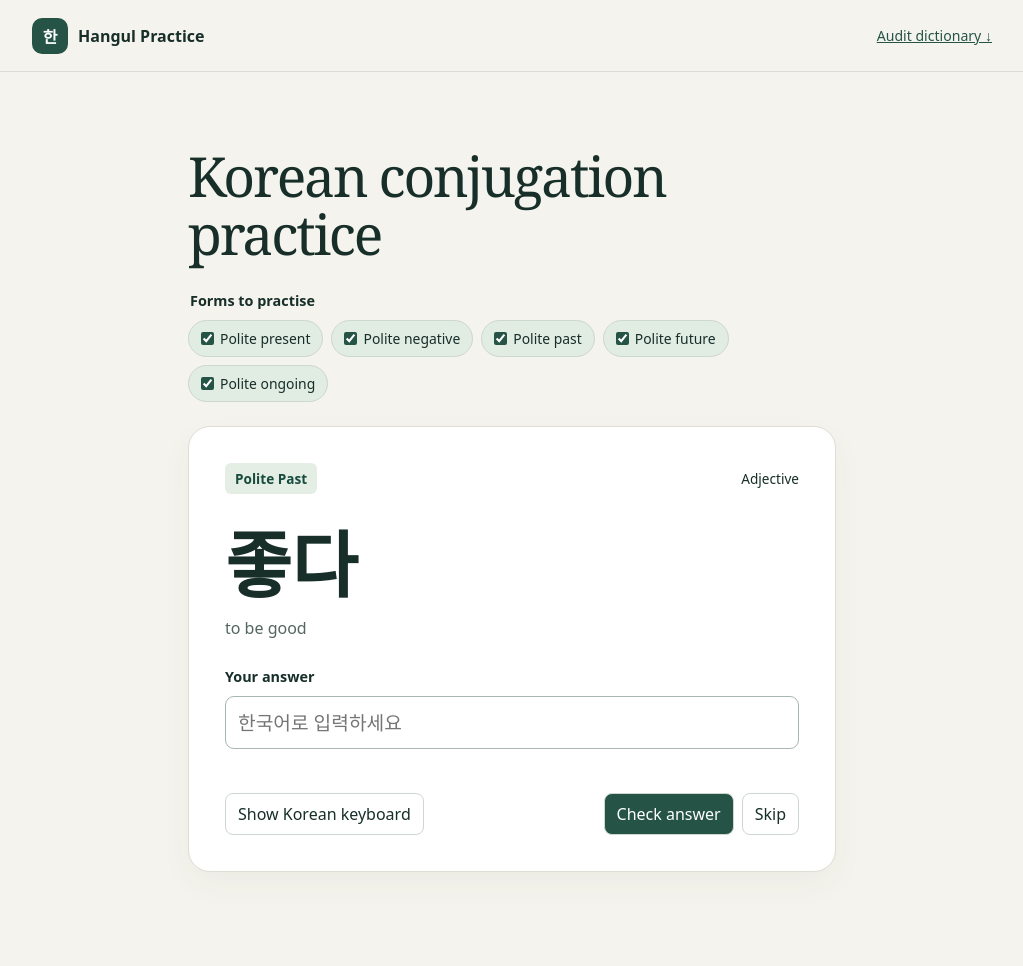
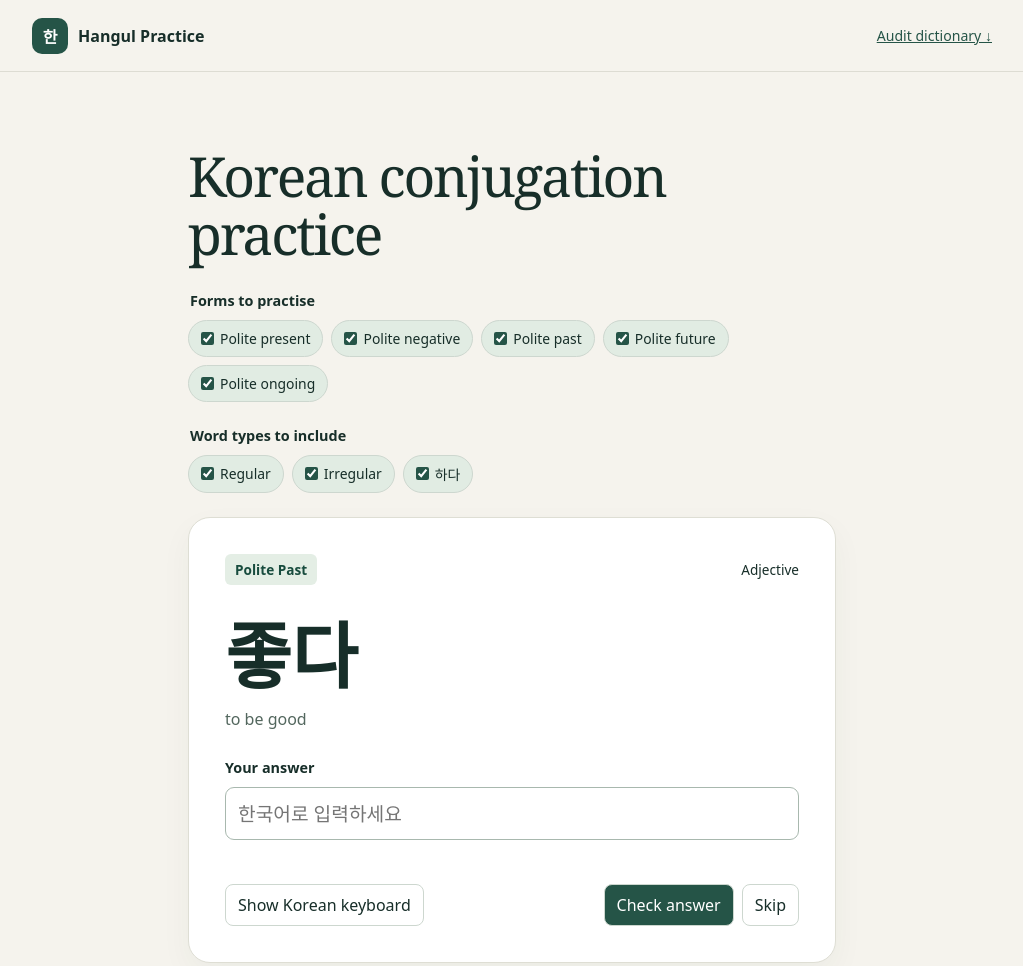
Before and after one commit to phillip-le/korean-conjugation-practise-tool, a plain HTML site: page dist/index.html in a window 1280 px wide. Shown: the whole page, without its empty margins (128-1151 px from the left). Drawn offline with Linux system fonts and the light colour scheme.

Commit message:
Add word-type filters to conjugation practice

```diff
--- a/audit.mjs
+++ b/audit.mjs
@@ -4,7 +4,8 @@ const dictionary = await readFile(new URL('./dist/dictionary.json', import.meta.
 const prompt = `Audit the following static Korean conjugation dictionary for a learner-facing app.
 Use each entry's English gloss to resolve homographs. Review each answer for meaning,
 informal polite register, naturalness, spelling, spacing, irregular conjugation, and
-the definition of its form. Check whether any common equivalent answer is missing.
+the definition of its form. Verify the category as well. Classify 하다 compounds
+separately and treat predictable vowel contractions and ㅡ elision as regular. Check whether any common equivalent answer is missing.
 Verify each null against the app's ongoing-form convention.
 
 Report each issue with the dictionary word, form, existing value, proposed replacement
--- a/dist/app.js
+++ b/dist/app.js
@@ -61,13 +61,15 @@ function drawKeyboard() {
 }
 
 function setup({forms, entries}) {
-  const host = get('forms');
   const pairs = entries.flatMap(entry => Object.keys(forms).filter(form => entry[form]?.length).map(form => ({entry, form})));
-  const selected = new Set(Object.keys(forms));
+  const categories = { regular: 'Regular', irregular: 'Irregular', hada: '하다' };
+  const selectedForms = new Set(Object.keys(forms));
+  const selectedCategories = new Set(Object.keys(categories));
+  const matches = ({entry, form}) => selectedForms.has(form) && selectedCategories.has(entry.category);
   let deck = [];
   function newQuestion(focus = false) {
     if (!deck.length) {
-      deck = pairs.filter(pair => selected.has(pair.form));
+      deck = pairs.filter(matches);
       for (let index = deck.length - 1; index > 0; index--) {
         const other = Math.floor(Math.random() * (index + 1));
         [deck[index], deck[other]] = [deck[other], deck[index]];
@@ -75,6 +77,9 @@ function setup({forms, entries}) {
       if (deck.length > 1 && deck.at(-1) === current) [deck[0], deck[deck.length - 1]] = [deck.at(-1), deck[0]];
     }
     current = deck.pop();
+    get('question').hidden = !current;
+    get('empty').hidden = Boolean(current);
+    if (!current) return;
     const {entry, form} = current;
     get('word').textContent = entry.word;
     get('kind').textContent = entry.kind;
@@ -91,21 +96,26 @@ function setup({forms, entries}) {
     next.classList.remove('ready');
     if (focus) answer.focus();
   }
-  for (const [form, {label}] of Object.entries(forms)) {
+  function addFilters(host, options, selected) {
+    for (const [value, label] of Object.entries(options)) {
       const wrapper = document.createElement('label');
       const input = document.createElement('input');
       input.type = 'checkbox';
       input.checked = true;
       input.addEventListener('change', () => {
-      if (input.checked) selected.add(form);
-      else selected.delete(form);
+        if (input.checked) selected.add(value);
+        else selected.delete(value);
         for (const item of host.querySelectorAll('input')) item.disabled = item.checked && selected.size === 1;
         deck = [];
-      if (!selected.has(current.form)) newQuestion();
+        if (!current || !matches(current)) newQuestion();
       });
+      if (value === 'hada') wrapper.lang = 'ko';
       wrapper.append(input, label);
       host.append(wrapper);
     }
+  }
+  addFilters(get('forms'), Object.fromEntries(Object.entries(forms).map(([form, {label}]) => [form, label])), selectedForms);
+  addFilters(get('categories'), categories, selectedCategories);
   get('practice').addEventListener('submit', event => {
     event.preventDefault();
     if (graded || !normalize(answer.value)) return;
--- a/dist/dictionary.json
+++ b/dist/dictionary.json
@@ -7,25 +7,25 @@
     "ongoing": {"label":"Polite ongoing","definition":"Informal polite -고 있어요 for actions. Null for entries where this exercise does not teach an ongoing form."}
   },
   "entries": [
-    {"word":"가다","kind":"verb","meaning":"to go","present":["가요"],"negative":["안 가요","가지 않아요"],"past":["갔어요"],"future":["갈 거예요"],"ongoing":["가고 있어요"]},
-    {"word":"먹다","kind":"verb","meaning":"to eat","present":["먹어요"],"negative":["안 먹어요","먹지 않아요"],"past":["먹었어요"],"future":["먹을 거예요"],"ongoing":["먹고 있어요"]},
-    {"word":"듣다","kind":"verb","meaning":"to listen","present":["들어요"],"negative":["안 들어요","듣지 않아요"],"past":["들었어요"],"future":["들을 거예요"],"ongoing":["듣고 있어요"]},
-    {"word":"걷다","kind":"verb","meaning":"to walk","present":["걸어요"],"negative":["안 걸어요","걷지 않아요"],"past":["걸었어요"],"future":["걸을 거예요"],"ongoing":["걷고 있어요"]},
-    {"word":"돕다","kind":"verb","meaning":"to help","present":["도와요"],"negative":["안 도와요","돕지 않아요"],"past":["도왔어요"],"future":["도울 거예요"],"ongoing":["돕고 있어요"]},
-    {"word":"쓰다","kind":"verb","meaning":"to write","present":["써요"],"negative":["안 써요","쓰지 않아요"],"past":["썼어요"],"future":["쓸 거예요"],"ongoing":["쓰고 있어요"]},
-    {"word":"공부하다","kind":"verb","meaning":"to study","present":["공부해요"],"negative":["공부 안 해요","공부하지 않아요"],"past":["공부했어요"],"future":["공부할 거예요"],"ongoing":["공부하고 있어요"]},
-    {"word":"만들다","kind":"verb","meaning":"to make","present":["만들어요"],"negative":["안 만들어요","만들지 않아요"],"past":["만들었어요"],"future":["만들 거예요"],"ongoing":["만들고 있어요"]},
-    {"word":"부르다","kind":"verb","meaning":"to sing","present":["불러요"],"negative":["안 불러요","부르지 않아요"],"past":["불렀어요"],"future":["부를 거예요"],"ongoing":["부르고 있어요"]},
-    {"word":"짓다","kind":"verb","meaning":"to build","present":["지어요"],"negative":["안 지어요","짓지 않아요"],"past":["지었어요"],"future":["지을 거예요"],"ongoing":["짓고 있어요"]},
-    {"word":"보다","kind":"verb","meaning":"to watch","present":["봐요","보아요"],"negative":["안 봐요","안 보아요","보지 않아요"],"past":["봤어요","보았어요"],"future":["볼 거예요"],"ongoing":["보고 있어요"]},
-    {"word":"오다","kind":"verb","meaning":"to come","present":["와요"],"negative":["안 와요","오지 않아요"],"past":["왔어요"],"future":["올 거예요"],"ongoing":["오고 있어요"]},
-    {"word":"예쁘다","kind":"adjective","meaning":"to be pretty","present":["예뻐요"],"negative":["안 예뻐요","예쁘지 않아요"],"past":["예뻤어요"],"future":["예쁠 거예요"],"ongoing":null},
-    {"word":"춥다","kind":"adjective","meaning":"to be cold","present":["추워요"],"negative":["안 추워요","춥지 않아요"],"past":["추웠어요"],"future":["추울 거예요"],"ongoing":null},
-    {"word":"크다","kind":"adjective","meaning":"to be big","present":["커요"],"negative":["안 커요","크지 않아요"],"past":["컸어요"],"future":["클 거예요"],"ongoing":null},
-    {"word":"좋다","kind":"adjective","meaning":"to be good","present":["좋아요"],"negative":["안 좋아요","좋지 않아요"],"past":["좋았어요"],"future":["좋을 거예요"],"ongoing":null},
-    {"word":"길다","kind":"adjective","meaning":"to be long","present":["길어요"],"negative":["안 길어요","길지 않아요"],"past":["길었어요"],"future":["길 거예요"],"ongoing":null},
-    {"word":"빠르다","kind":"adjective","meaning":"to be fast","present":["빨라요"],"negative":["안 빨라요","빠르지 않아요"],"past":["빨랐어요"],"future":["빠를 거예요"],"ongoing":null},
-    {"word":"하얗다","kind":"adjective","meaning":"to be white","present":["하얘요"],"negative":["안 하얘요","하얗지 않아요"],"past":["하얬어요"],"future":["하얄 거예요"],"ongoing":null},
-    {"word":"재미있다","kind":"adjective","meaning":"to be interesting","present":["재미있어요"],"negative":["재미없어요","재미있지 않아요","재미가 없어요"],"past":["재미있었어요"],"future":["재미있을 거예요"],"ongoing":null}
+    {"word":"가다","category":"regular","kind":"verb","meaning":"to go","present":["가요"],"negative":["안 가요","가지 않아요"],"past":["갔어요"],"future":["갈 거예요"],"ongoing":["가고 있어요"]},
+    {"word":"먹다","category":"regular","kind":"verb","meaning":"to eat","present":["먹어요"],"negative":["안 먹어요","먹지 않아요"],"past":["먹었어요"],"future":["먹을 거예요"],"ongoing":["먹고 있어요"]},
+    {"word":"듣다","category":"irregular","kind":"verb","meaning":"to listen","present":["들어요"],"negative":["안 들어요","듣지 않아요"],"past":["들었어요"],"future":["들을 거예요"],"ongoing":["듣고 있어요"]},
+    {"word":"걷다","category":"irregular","kind":"verb","meaning":"to walk","present":["걸어요"],"negative":["안 걸어요","걷지 않아요"],"past":["걸었어요"],"future":["걸을 거예요"],"ongoing":["걷고 있어요"]},
+    {"word":"돕다","category":"irregular","kind":"verb","meaning":"to help","present":["도와요"],"negative":["안 도와요","돕지 않아요"],"past":["도왔어요"],"future":["도울 거예요"],"ongoing":["돕고 있어요"]},
+    {"word":"쓰다","category":"regular","kind":"verb","meaning":"to write","present":["써요"],"negative":["안 써요","쓰지 않아요"],"past":["썼어요"],"future":["쓸 거예요"],"ongoing":["쓰고 있어요"]},
+    {"word":"공부하다","category":"hada","kind":"verb","meaning":"to study","present":["공부해요"],"negative":["공부 안 해요","공부하지 않아요"],"past":["공부했어요"],"future":["공부할 거예요"],"ongoing":["공부하고 있어요"]},
+    {"word":"만들다","category":"regular","kind":"verb","meaning":"to make","present":["만들어요"],"negative":["안 만들어요","만들지 않아요"],"past":["만들었어요"],"future":["만들 거예요"],"ongoing":["만들고 있어요"]},
+    {"word":"부르다","category":"irregular","kind":"verb","meaning":"to sing","present":["불러요"],"negative":["안 불러요","부르지 않아요"],"past":["불렀어요"],"future":["부를 거예요"],"ongoing":["부르고 있어요"]},
+    {"word":"짓다","category":"irregular","kind":"verb","meaning":"to build","present":["지어요"],"negative":["안 지어요","짓지 않아요"],"past":["지었어요"],"future":["지을 거예요"],"ongoing":["짓고 있어요"]},
+    {"word":"보다","category":"regular","kind":"verb","meaning":"to watch","present":["봐요","보아요"],"negative":["안 봐요","안 보아요","보지 않아요"],"past":["봤어요","보았어요"],"future":["볼 거예요"],"ongoing":["보고 있어요"]},
+    {"word":"오다","category":"regular","kind":"verb","meaning":"to come","present":["와요"],"negative":["안 와요","오지 않아요"],"past":["왔어요"],"future":["올 거예요"],"ongoing":["오고 있어요"]},
+    {"word":"예쁘다","category":"regular","kind":"adjective","meaning":"to be pretty","present":["예뻐요"],"negative":["안 예뻐요","예쁘지 않아요"],"past":["예뻤어요"],"future":["예쁠 거예요"],"ongoing":null},
+    {"word":"춥다","category":"irregular","kind":"adjective","meaning":"to be cold","present":["추워요"],"negative":["안 추워요","춥지 않아요"],"past":["추웠어요"],"future":["추울 거예요"],"ongoing":null},
+    {"word":"크다","category":"regular","kind":"adjective","meaning":"to be big","present":["커요"],"negative":["안 커요","크지 않아요"],"past":["컸어요"],"future":["클 거예요"],"ongoing":null},
+    {"word":"좋다","category":"regular","kind":"adjective","meaning":"to be good","present":["좋아요"],"negative":["안 좋아요","좋지 않아요"],"past":["좋았어요"],"future":["좋을 거예요"],"ongoing":null},
+    {"word":"길다","category":"regular","kind":"adjective","meaning":"to be long","present":["길어요"],"negative":["안 길어요","길지 않아요"],"past":["길었어요"],"future":["길 거예요"],"ongoing":null},
+    {"word":"빠르다","category":"irregular","kind":"adjective","meaning":"to be fast","present":["빨라요"],"negative":["안 빨라요","빠르지 않아요"],"past":["빨랐어요"],"future":["빠를 거예요"],"ongoing":null},
+    {"word":"하얗다","category":"irregular","kind":"adjective","meaning":"to be white","present":["하얘요"],"negative":["안 하얘요","하얗지 않아요"],"past":["하얬어요"],"future":["하얄 거예요"],"ongoing":null},
+    {"word":"재미있다","category":"regular","kind":"adjective","meaning":"to be interesting","present":["재미있어요"],"negative":["재미없어요","재미있지 않아요","재미가 없어요"],"past":["재미있었어요"],"future":["재미있을 거예요"],"ongoing":null}
   ]
 }
--- a/dist/index.html
+++ b/dist/index.html
@@ -13,7 +13,8 @@
 <main>
   <h1>Korean conjugation practice</h1>
   <fieldset><legend>Forms to practise</legend><div id="forms"></div></fieldset>
-  <section class="card" aria-labelledby="word">
+  <fieldset><legend>Word types to include</legend><div id="categories"></div></fieldset>
+  <section id="question" class="card" aria-labelledby="word">
     <div class="prompt"><span id="target"></span><span id="kind"></span></div>
     <h2 id="word" lang="ko"></h2>
     <p id="meaning"></p>
@@ -29,6 +30,7 @@
       <div id="keyboard" hidden></div>
     </form>
   </section>
+  <p id="empty" role="status" hidden>No questions match these filters. Select a different form or word type.</p>
   <p id="error" role="alert"></p>
 </main>
 </body>
--- a/dist/style.css
+++ b/dist/style.css
@@ -9,9 +9,9 @@ main { max-width:680px; margin:clamp(28px,7vw,75px) auto; padding:0 16px; }
 h1 { font-family:Georgia,serif; font-weight:500; font-size:clamp(2rem,6vw,3.45rem); line-height:1.05; margin:0 0 28px; letter-spacing:-.04em; }
 fieldset { margin:0 0 24px; padding:0; border:0; }
 legend, label[for] { font-size:.9rem; font-weight:700; margin-bottom:10px; }
-#forms,.actions { display:flex; flex-wrap:wrap; gap:8px; }
-#forms label { cursor:pointer; background:#fff; border:1px solid #cdd7cf; border-radius:999px; padding:8px 12px; font-size:.87rem; display:flex; gap:6px; align-items:center; }
-#forms label:has(:checked) { background:#e1ece3; }
+:is(#forms,#categories),.actions { display:flex; flex-wrap:wrap; gap:8px; }
+:is(#forms,#categories) label { cursor:pointer; background:#fff; border:1px solid #cdd7cf; border-radius:999px; padding:8px 12px; font-size:.87rem; display:flex; gap:6px; align-items:center; }
+:is(#forms,#categories) label:has(:checked) { background:#e1ece3; }
 input[type=checkbox] { accent-color:var(--green); margin:0; }
 .card { background:#fff; border:1px solid #deded4; border-radius:22px; padding:clamp(16px,5vw,36px); box-shadow:0 12px 32px #223c2b0b; }
 .prompt { display:flex; justify-content:space-between; align-items:center; gap:10px; text-transform:capitalize; font-size:.85rem; }
```
Also changed, not shown: dist/audit.txt, 1 other file. Lines whose indentation alone changed are shown as unchanged.
